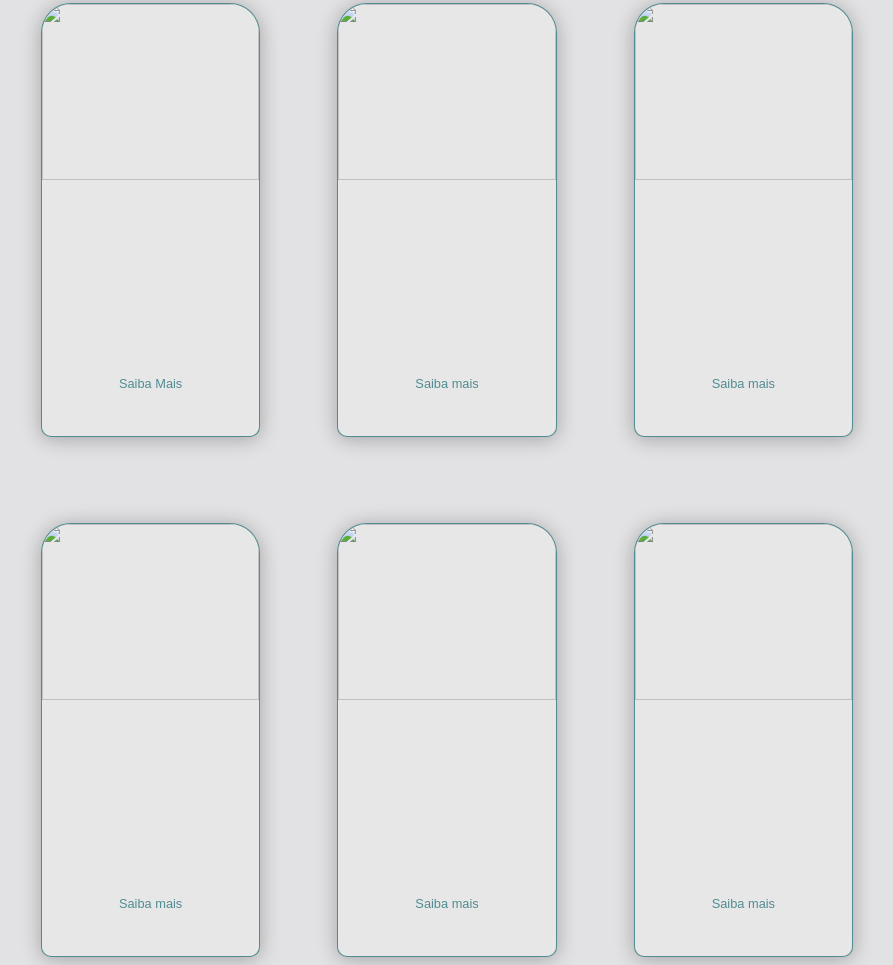
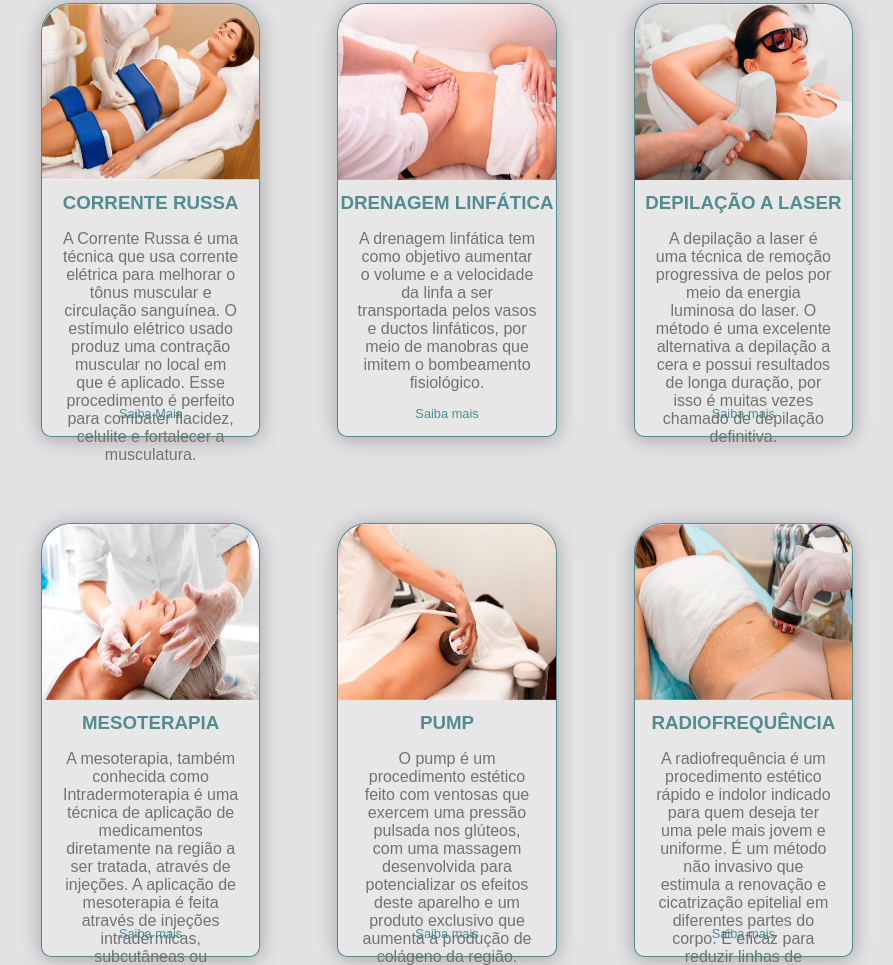
Before and after one commit to BrunoH-developer/Dra-Solange-institutional, a plain HTML site: page pages/corporal.html in a window 1280 px wide. Shown: the part 286-1251 px from the top of the page, without its empty margins (193-1086 px from the left). Drawn offline with Linux system fonts and the light colour scheme.

Commit message:
sessão de corporal pronto

```diff
--- a/pages/corporal.html
+++ b/pages/corporal.html
@@ -34,27 +34,27 @@
         <div class="container-tratamentos" id="c-one">
 
                 <div class="d-tratamentos">
-                    <img class="img-tratamentos"src="../assets/imagens/" alt="">
-                    <h3 class="h-tratamentos"></h3>
-                    <p class="p-tratamentos"></p>
+                    <img class="img-tratamentos"src="../assets/imagens/corporal/corrente.jpg" alt="">
+                    <h3 class="h-tratamentos">CORRENTE RUSSA</h3>
+                    <p class="p-tratamentos">A Corrente Russa é uma técnica que usa corrente elétrica para melhorar o tônus muscular e circulação sanguínea. O estímulo elétrico usado produz uma contração muscular no local em que é aplicado. Esse procedimento é perfeito para combater flacidez, celulite e fortalecer a musculatura.</p>
                     <a href="">
                         <h2 class="h2-tratamentos">Saiba Mais</h2>
                     </a>
                 </div>
 
                 <div class="d-tratamentos">
-                    <img class="img-tratamentos"src="../assets/imagens/" alt="">
-                    <h3 class="h-tratamentos"></h3>
-                    <p class="p-tratamentos"></p>
+                    <img class="img-tratamentos"src="../assets/imagens/corporal/drena.jpg" alt="">
+                    <h3 class="h-tratamentos">DRENAGEM LINFÁTICA</h3>
+                    <p class="p-tratamentos">A drenagem linfática tem como objetivo aumentar o volume e a velocidade da linfa a ser transportada pelos vasos e ductos linfáticos, por meio de manobras que imitem o bombeamento fisiológico.</p>
                     <a href="">
                         <h2 class="h2-tratamentos">Saiba mais</h2>
                     </a>
                 </div>
 
                 <div class="d-tratamentos">
-                    <img class="img-tratamentos"src="../assets/imagens/" alt="">
-                    <h3 class="h-tratamentos"></h3>
-                    <p class="p-tratamentos"></p>
+                    <img class="img-tratamentos"src="../assets/imagens/corporal/depilação.jpg" alt="">
+                    <h3 class="h-tratamentos">DEPILAÇÃO A LASER</h3>
+                    <p class="p-tratamentos">A depilação a laser é uma técnica de remoção progressiva de pelos por meio da energia luminosa do laser. O método é uma excelente alternativa a depilação a cera e possui resultados de longa duração, por isso é muitas vezes chamado de depilação definitiva.</p>
                     <a href="">
                         <h2 class="h2-tratamentos">Saiba mais</h2>
                     </a>
@@ -65,27 +65,27 @@
         <div class="container-tratamentos">
 
                 <div class="d-tratamentos">
-                    <img class="img-tratamentos"src="../assets/imagens/" alt="">
-                    <h3 class="h-tratamentos"></h3>
-                    <p class="p-tratamentos"></p>
+                    <img class="img-tratamentos"src="../assets/imagens/corporal/meso.jpg" alt="">
+                    <h3 class="h-tratamentos">MESOTERAPIA</h3>
+                    <p class="p-tratamentos">A mesoterapia, também conhecida como Intradermoterapia é uma técnica de aplicação de medicamentos diretamente na região a ser tratada, através de injeções. A aplicação de mesoterapia é feita através de injeções intradérmicas, subcutâneas ou intramusculares.</p>
                     <a href="">
                         <h2 class="h2-tratamentos">Saiba  mais</h2>
                     </a>
                 </div>
 
                 <div class="d-tratamentos">
-                    <img class="img-tratamentos"src="../assets/imagens/" alt="">
-                    <h3 class="h-tratamentos"></h3>
-                    <p class="p-tratamentos"></p>
+                    <img class="img-tratamentos"src="../assets/imagens/corporal/pump.jpg" alt="">
+                    <h3 class="h-tratamentos">PUMP</h3>
+                    <p class="p-tratamentos">O pump é um procedimento estético feito com ventosas que exercem uma pressão pulsada nos glúteos, com uma massagem desenvolvida para potencializar os efeitos deste aparelho e um produto exclusivo que aumenta a produção de colágeno da região.</p>
                     <a href="">
                         <h2 class="h2-tratamentos">Saiba mais</h2>
                     </a>
                 </div>
 
                 <div class="d-tratamentos">
-                    <img class="img-tratamentos"src="../assets/imagens/" alt="">
-                    <H3 class="h-tratamentos"></H3>
-                    <p class="p-tratamentos"></p>
+                    <img class="img-tratamentos"src="../assets/imagens/corporal/radio.jpg" alt="">
+                    <H3 class="h-tratamentos">RADIOFREQUÊNCIA</H3>
+                    <p class="p-tratamentos">A radiofrequência é um procedimento estético rápido e indolor indicado para quem deseja ter uma pele mais jovem e uniforme. É um método não invasivo que estimula a renovação e cicatrização epitelial em diferentes partes do corpo. É eficaz para reduzir linhas de expressão, flacidez, estrias e até gordura localizada.</p>
                     <a id="a" href="">
                         <h2 class="h2-tratamentos">Saiba mais</h2>
                     </a>
```
Also changed, not shown: assets/imagens/corporal/corrente.jpg (added), assets/imagens/corporal/depilação.jpg (added), assets/imagens/corporal/drena.jpg (added), assets/imagens/corporal/meso.jpg (added), assets/imagens/corporal/pump.jpg (added), assets/imagens/corporal/radio.jpg (added).
